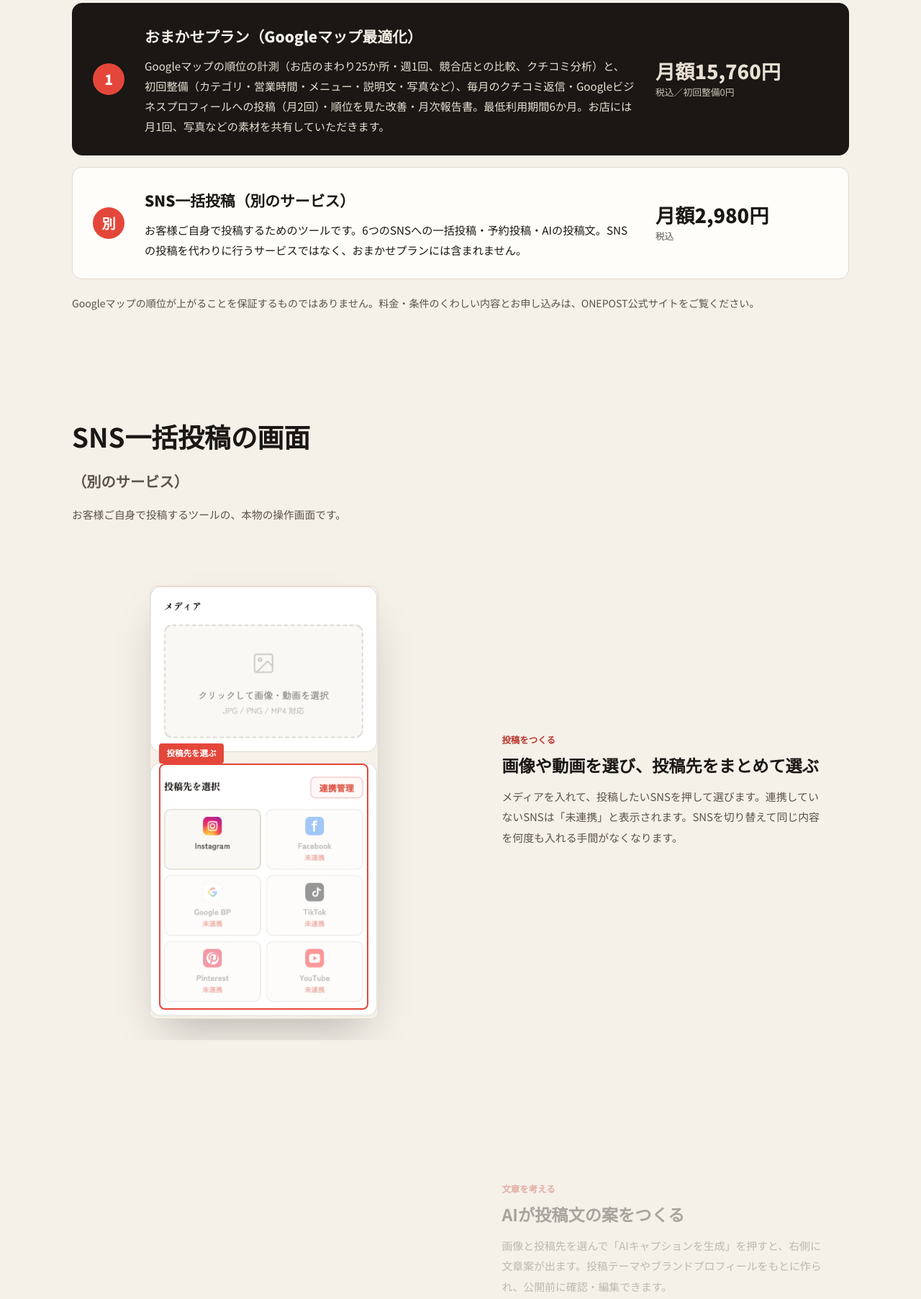
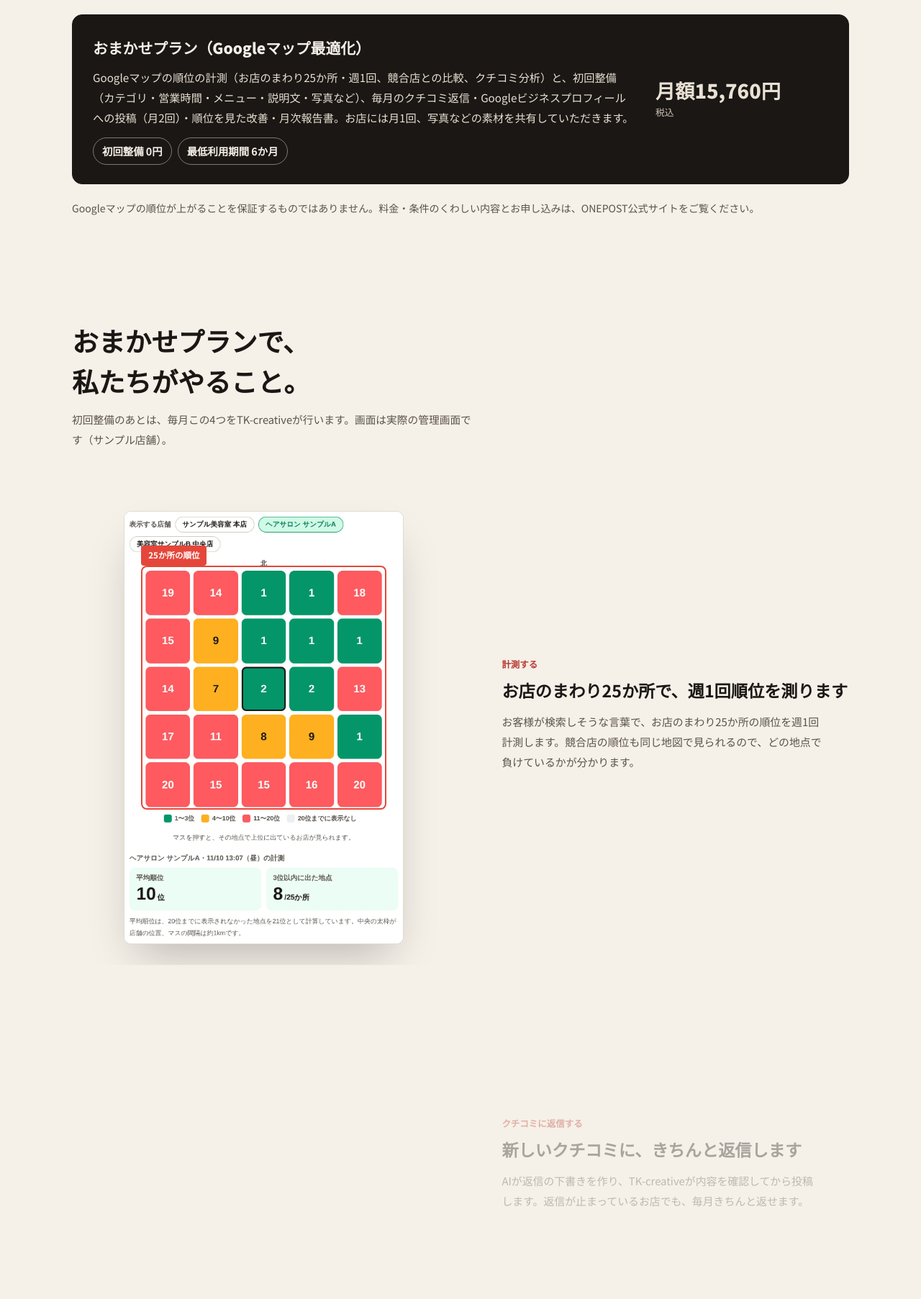
Before and after one commit to TAKU-048/tk-creative-site, a plain HTML site: page site/tk-creative.org/onepost.html in a window 1280 px wide. Shown: the part 922-2727 px from the top of the page at 72% size. Drawn offline with Linux system fonts and the light colour scheme.

Commit message:
ONEPOSTの紹介をGoogleマップ最適化「おまかせプラン」が主役になるよう書き換え：ONEPOSTページの「SNS一括投稿の画面」を「おまかせプランで、私たちがやること。」（計測・クチコミ返信・投稿と改善・月次報告の実画面）に置き換え、料金はおまかせプラン1本（月15,760円・初回整備0円・最低利用期間6か月）、SNS一括投稿はページ末尾に別サービスとして小さく記載。トップのTools欄と料金ページの注記も同じ方針に
Co-Authored-By: Claude Opus 5.5 <noreply@anthropic.com>
Claude-Session: https://claude.ai/code/session_01MwVL1cgaFCQbo4PCoGscFr

```diff
--- a/site/tk-creative.org/onepost.html
+++ b/site/tk-creative.org/onepost.html
@@ -4,7 +4,7 @@
 <meta charset="UTF-8">
 <meta name="viewport" content="width=device-width, initial-scale=1">
 <title>ONEPOST — Googleマップ最適化 おまかせプラン | TK-creative.</title>
-<meta name="description" content="Googleマップの集客を、まるごと任せられる「おまかせプラン」。順位の計測から、プロフィールの整備、毎月のクチコミ返信・投稿・順位を見た改善・月次報告までをTK-creativeが行います。月額15,760円（税込）・初回整備0円。ご自身で投稿するSNS一括投稿ツール（月額2,980円）は別のサービスです。">
+<meta name="description" content="Googleマップの集客を、まるごと任せられる「おまかせプラン」。順位の計測から、プロフィールの整備、毎月のクチコミ返信・投稿・順位を見た改善・月次報告までをTK-creativeが行います。月額15,760円（税込）・初回整備0円・最低利用期間6か月。ご自身で投稿するSNS一括投稿ツール（月額2,980円）は別のサービスです。">
 <link rel="preconnect" href="https://fonts.googleapis.com">
 <link rel="preconnect" href="https://fonts.gstatic.com" crossorigin>
 <link href="https://fonts.googleapis.com/css2?family=Noto+Serif+JP:wght@500;700&family=Noto+Sans+JP:wght@400;500;600;700;800;900&display=swap" rel="stylesheet">
@@ -233,6 +233,11 @@ footer{background:var(--ink);color:rgba(255,255,255,.75);padding:28px 0;font-siz
 .plan-note{margin-top:20px;font-size:.88rem;color:var(--sub)}
 .plan-note a{color:var(--red-text);text-decoration:underline;text-underline-offset:3px}
 @media(max-width:760px){.plans{padding-top:64px}.plan{grid-template-columns:auto minmax(0,1fr);align-items:start;gap:14px 14px;padding:22px 18px}.plan-no{width:34px;height:34px;font-size:1rem}.plan h3{font-size:1.15rem;line-height:1.45}.plan-price{grid-column:1/-1}}
+.plan-solo{grid-template-columns:minmax(0,1fr) minmax(0,240px)}
+.plan-terms{list-style:none;display:flex;flex-wrap:wrap;gap:8px;margin-top:14px}
+.plan-terms li{font-weight:700;font-size:.9rem;padding:4px 12px;border:1px solid rgba(245,240,232,.45);border-radius:999px}
+.end .end-sub{margin:40px auto 0;max-width:36em;font-size:.85rem;padding-top:20px;border-top:1px solid var(--line)}
+@media(max-width:760px){.plan-solo{grid-template-columns:minmax(0,1fr)}}
 </style>
 </head>
 <body>
@@ -260,7 +265,7 @@ footer{background:var(--ink);color:rgba(255,255,255,.75);padding:28px 0;font-siz
       <p class="logo-op" style="font-size:1.1rem">ONE<span>POST</span></p>
       <h1>Googleマップの集客を、<br><span style="color:var(--red)">まるごと任せる。</span></h1>
       <p class="hero-lead">おまかせプランは、Googleマップの順位の計測から、お店のプロフィールの整備、毎月のクチコミ返信・投稿・順位を見た改善までを、TK-creativeが代わりに行うサービスです。</p>
-      <p class="price-hero"><small style="color:var(--ink)">おまかせプラン</small><b>月額15,760円</b><small>（税込）／初回整備 0円</small></p>
+      <p class="price-hero"><small style="color:var(--ink)">おまかせプラン</small><b>月額15,760円</b><small>（税込）／初回整備 0円／最低利用期間 6か月</small></p>
       <div class="actions">
         <a class="btn btn-red" href="https://oneposts.club/" target="_blank" rel="noopener">くわしくはONEPOST公式サイトへ</a>
         <a class="btn btn-line" href="#plans">料金を見る</a>
@@ -275,18 +280,11 @@ footer{background:var(--ink);color:rgba(255,255,255,.75);padding:28px 0;font-siz
 <section class="plans" id="plans">
   <div class="wrap">
     <h2>料金</h2>
-    <ol class="plan-list">
-      <li class="plan plan-main">
-        <span class="plan-no">1</span>
-        <div><h3>おまかせプラン（Googleマップ最適化）</h3><p>Googleマップの順位の計測（お店のまわり25か所・週1回、競合店との比較、クチコミ分析）と、初回整備（カテゴリ・営業時間・メニュー・説明文・写真など）、毎月のクチコミ返信・Googleビジネスプロフィールへの投稿（月2回）・順位を見た改善・月次報告書。最低利用期間6か月。お店には月1回、写真などの素材を共有していただきます。</p></div>
-        <p class="plan-price"><b>月額15,760円</b><small>税込／初回整備0円</small></p>
-      </li>
-      <li class="plan">
-        <span class="plan-no">別</span>
-        <div><h3>SNS一括投稿（別のサービス）</h3><p>お客様ご自身で投稿するためのツールです。6つのSNSへの一括投稿・予約投稿・AIの投稿文。SNSの投稿を代わりに行うサービスではなく、おまかせプランには含まれません。</p></div>
-        <p class="plan-price"><b>月額2,980円</b><small>税込</small></p>
-      </li>
-    </ol>
+    <div class="plan plan-main plan-solo">
+      <div><h3>おまかせプラン（Googleマップ最適化）</h3><p>Googleマップの順位の計測（お店のまわり25か所・週1回、競合店との比較、クチコミ分析）と、初回整備（カテゴリ・営業時間・メニュー・説明文・写真など）、毎月のクチコミ返信・Googleビジネスプロフィールへの投稿（月2回）・順位を見た改善・月次報告書。お店には月1回、写真などの素材を共有していただきます。</p>
+        <ul class="plan-terms"><li>初回整備 0円</li><li>最低利用期間 6か月</li></ul></div>
+      <p class="plan-price"><b>月額15,760円</b><small>税込</small></p>
+    </div>
     <p class="plan-note">Googleマップの順位が上がることを保証するものではありません。料金・条件のくわしい内容とお申し込みは、ONEPOST公式サイトをご覧ください。</p>
   </div>
 </section>
@@ -294,40 +292,40 @@ footer{background:var(--ink);color:rgba(255,255,255,.75);padding:28px 0;font-siz
 <section class="tour" id="tour">
   <div class="wrap">
     <div class="tour-head">
-      <h2>SNS一括投稿の画面<br><small style="font-size:.55em;color:var(--sub)">（別のサービス）</small></h2>
-      <p>お客様ご自身で投稿するツールの、本物の操作画面です。</p>
+      <h2>おまかせプランで、<br>私たちがやること。</h2>
+      <p>初回整備のあとは、毎月この4つをTK-creativeが行います。画面は実際の管理画面です（サンプル店舗）。</p>
     </div>
     <div class="tour-grid">
       <div class="stage" aria-hidden="true">
-        <div class="screen on" data-i="0"><div class="browser"><img src="images/onepost/post.webp" alt="" width="681" height="1294"><span class="mark" style="left:4%;top:41%;width:92%;height:57%"><em>投稿先を選ぶ</em></span></div></div>
-        <div class="screen wide" data-i="1"><div class="browser"><img src="images/onepost/ai.webp" alt="" width="2181" height="810"><span class="mark" style="left:34%;top:14%;width:65%;height:38%"><em>ここに文章案が出る</em></span></div></div>
-        <div class="screen" data-i="2"><div class="browser"><img src="images/onepost/cal.webp" alt="" width="681" height="1418"><span class="mark below" style="left:5%;top:13%;width:90%;height:76%"><em>予約をカレンダーで確認</em></span></div></div>
-        <div class="screen" data-i="3"><div class="browser"><img src="images/onepost/sns.webp" alt="" width="880" height="1145"><span class="mark below" style="left:5%;top:12%;width:90%;height:74%"><em>SNSごとに連携</em></span></div></div>
+        <div class="screen on" data-i="0"><div class="browser"><img src="images/onepost/comp.webp" alt="" width="1132" height="1754"><span class="mark" style="left:6%;top:12.5%;width:88%;height:56.5%"><em>25か所の順位</em></span></div></div>
+        <div class="screen wide" data-i="1"><div class="browser"><img src="images/onepost/reviews.webp" alt="" width="1000" height="789"><span class="mark" style="left:3%;top:66%;width:94%;height:30%"><em>返信の下書きを確認して投稿</em></span></div></div>
+        <div class="screen wide" data-i="2"><div class="browser"><img src="images/onepost/trend.webp" alt="" width="1812" height="678"><span class="mark" style="left:5%;top:30%;width:93%;height:26%"><em>自店と競合店の順位の推移</em></span></div></div>
+        <div class="screen wide" data-i="3"><div class="browser"><img src="images/onepost/report.webp" alt="" width="1756" height="574"><span class="mark" style="left:2%;top:24%;width:96%;height:74%"><em>その月に行った作業</em></span></div></div>
       </div>
       <ol class="steps">
         <li class="step on" data-i="0">
-          <div class="inline-shot browser"><img src="images/onepost/post.webp" alt="投稿画面。メディアの選択欄と、Instagram・Facebook・Google BP・TikTok・Pinterest・YouTubeの投稿先ボタン" width="681" height="1294" loading="lazy"></div>
-          <small>投稿をつくる</small>
-          <h3>画像や動画を選び、投稿先をまとめて選ぶ</h3>
-          <p>メディアを入れて、投稿したいSNSを押して選びます。連携していないSNSは「未連携」と表示されます。SNSを切り替えて同じ内容を何度も入れる手間がなくなります。</p>
+          <div class="inline-shot browser"><img src="images/onepost/comp.webp" alt="Googleマップでの順位の画面。お店のまわり25か所の順位が色分けで並び、平均順位と3位以内に出た地点の数が表示されている（サンプル店舗）" width="1132" height="1754" loading="lazy"></div>
+          <small>計測する</small>
+          <h3>お店のまわり25か所で、週1回順位を測ります</h3>
+          <p>お客様が検索しそうな言葉で、お店のまわり25か所の順位を週1回計測します。競合店の順位も同じ地図で見られるので、どの地点で負けているかが分かります。</p>
         </li>
         <li class="step" data-i="1">
-          <div class="inline-shot browser"><img src="images/onepost/ai.webp" alt="AIキャプションの表示欄。「画像を選択してプラットフォームを選び、AIキャプションを生成を押してください」と案内が出ている" width="2181" height="810" loading="lazy"></div>
-          <small>文章を考える</small>
-          <h3>AIが投稿文の案をつくる</h3>
-          <p>画像と投稿先を選んで「AIキャプションを生成」を押すと、右側に文章案が出ます。投稿テーマやブランドプロフィールをもとに作られ、公開前に確認・編集できます。</p>
+          <div class="inline-shot browser"><img src="images/onepost/reviews.webp" alt="クチコミ返信の画面。お客様のクチコミの下に、返信の下書きと「この内容で返信する」ボタンがある（サンプル店舗）" width="1000" height="789" loading="lazy"></div>
+          <small>クチコミに返信する</small>
+          <h3>新しいクチコミに、きちんと返信します</h3>
+          <p>AIが返信の下書きを作り、TK-creativeが内容を確認してから投稿します。返信が止まっているお店でも、毎月きちんと返せます。</p>
         </li>
         <li class="step" data-i="2">
-          <div class="inline-shot browser"><img src="images/onepost/cal.webp" alt="予約投稿一覧のカレンダー（2026年10月）" width="681" height="1418" loading="lazy"></div>
-          <small>予約する</small>
-          <h3>日時を決めて予約し、カレンダーで確かめる</h3>
-          <p>日時を指定して予約すると、予約一覧とカレンダーに並びます。投稿開始前なら、日時・投稿先・本文・メディアを編集したり取り消したりできます。</p>
+          <div class="inline-shot browser"><img src="images/onepost/trend.webp" alt="平均順位の推移のグラフ。自店と競合店の線が並ぶ（サンプル店舗）" width="1812" height="678" loading="lazy"></div>
+          <small>投稿と改善</small>
+          <h3>月2回の投稿と、順位を見た改善</h3>
+          <p>共有いただいた写真などをもとに、新しいメニューやお知らせをGoogleビジネスプロフィールに月2回投稿します。順位の推移と競合店との比較を見て、説明文・写真・メニューなども見直します。</p>
         </li>
         <li class="step" data-i="3">
-          <div class="inline-shot browser"><img src="images/onepost/sns.webp" alt="SNS連携管理の画面。SNSごとに「連携する」「再連携」「解除」のボタンがある" width="880" height="1145" loading="lazy"></div>
-          <small>最初に一度だけ</small>
-          <h3>使うSNSをつなぐ</h3>
-          <p>SNSごとに「連携する」を押してつなぎます。連携の期限が切れたときは「再連携」でつなぎ直せます。まずは普段使っているSNSを1つつなげば始められます。</p>
+          <div class="inline-shot browser"><img src="images/onepost/report.webp" alt="月次報告書の「ONEPOSTで行った作業」。クチコミへの返信、説明文とメニューの更新、投稿2回の内容が日付つきで並ぶ（サンプル店舗）" width="1756" height="574" loading="lazy"></div>
+          <small>報告する</small>
+          <h3>やったことは、月次報告書に残します</h3>
+          <p>毎月の報告書に、順位やクチコミの変化とあわせて、その月に行った作業と理由を書いてお届けします。</p>
         </li>
       </ol>
     </div>
@@ -337,10 +335,11 @@ footer{background:var(--ink);color:rgba(255,255,255,.75);padding:28px 0;font-siz
 <section class="end">
   <div class="wrap">
     <p class="logo-op">ONE<span>POST</span></p>
-    <p>おまかせプランとSNS一括投稿の料金と条件、オプション（AI自動下書き／LINEサポート）、よくある質問、お申し込みは、ONEPOST公式サイトにまとめています。</p>
+    <p>おまかせプランの内容・料金・よくある質問・お申し込みの流れは、ONEPOST公式サイトにまとめています。</p>
     <div class="actions">
       <a class="btn btn-red" href="https://oneposts.club/" target="_blank" rel="noopener">くわしくはONEPOST公式サイトへ</a>
     </div>
+    <p class="end-sub">自分で投稿したい方向けの別サービスとして、SNS一括投稿ツール<span style="white-space:nowrap">（月額2,980円・税込）</span>もあります。おまかせプランには含まれません。</p>
   </div>
 </section>
 </main>
```
Also changed, not shown: site/tk-creative.org/preview.html (+10 -10 lines), site/tk-creative.org/pricing.html (+1 -1 lines), site/tk-creative.org/images/onepost/comp.webp (added), site/tk-creative.org/images/onepost/report.webp (added), site/tk-creative.org/images/onepost/reviews.webp (added), site/tk-creative.org/images/onepost/trend.webp (added).
